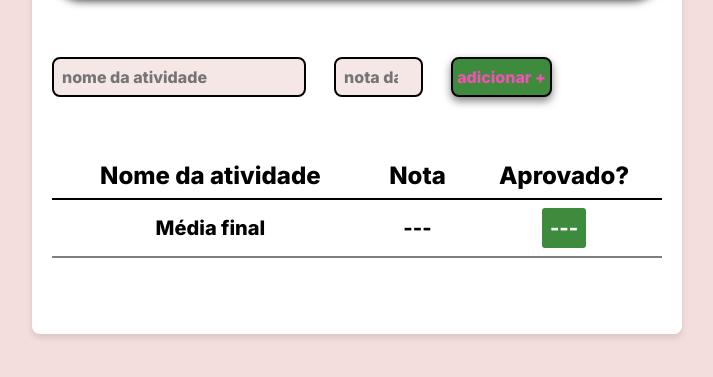
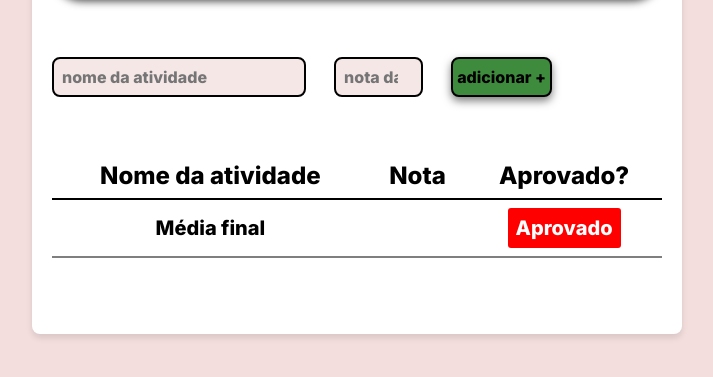
Before and after one commit to joca081/projeto_calculadora_m-dias, a plain HTML site: page index.html in a window 1280 px wide. Shown: the part 235-612 px from the top of the page, without its empty margins (283-996 px from the left). Drawn offline with Linux system fonts and the light colour scheme.

Commit message:
new commit

```diff
--- a/index.html
+++ b/index.html
@@ -34,9 +34,11 @@
             <tbody>
             </tbody>
             <tfoot>
+                <tr>
                 <td>Média final</td>
-                <td id="media-final-valor">---</td>
-                <td id="media-final-resultado"><span class="resultado aprovado">---</span></td>
+                <td id="media-final-valor"></td>
+                <td id="media-final-resultado"><span class="resultado reprovado">Aprovado</span></td>
+                </tr>
             </tfoot>
         </table>
     </div>
--- a/main.css
+++ b/main.css
@@ -67,7 +67,7 @@ form input{
 
 form button {
     background-color: #3E8B3E;
-    color: #f152b4;
+    color: #000;
     border: 2px solid #000;
     padding: 4px 4px;
     border-radius: 8px;
--- a/main.js
+++ b/main.js
@@ -1,6 +1,6 @@
 const form = document.getElementById('form-atividade');
 const imgAprovado = '<img src="./images/aprovado.png" alt="Celebrando" />';
-const imgReprovado = '<img src="./images/reprovado.png" alt="logo" />';
+const imgReprovado = '<img src="./images/reprovado.png" alt="Decepcionado" />';
 const atividades = [];
 const notas = [];
 const spanAprovado = '<span class="resultado aprovado">Aprovado</span>';
@@ -21,7 +21,7 @@ function adicionaLinha() {
     const inputNomeAtividade = document.getElementById('nome-atividade');
     const inputNotaAtividade = document.getElementById('nota-atividade');
 
-    if (atividades.include(inputNomeAtividade.value)) {
+    if (atividades.includes(inputNomeAtividade.value)) {
         alert(`a atividade ${inputNomeAtividade.value} já foi adicionada`);
     } else {
         atividades.push(inputNomeAtividade.value);
@@ -49,7 +49,7 @@ function atualizaMediaFinal() {
     const mediaFinal = calculaMediaFinal();
 
     document.getElementById('media-final-valor').innerHTML = mediaFinal;
-    document.getElementById('media-final-resultado').innerHTML = mediaFinal >= notaMinima ? spanAprovado : spanReprovado;
+    document.getElementById('media-final-resultado').innerHTML = mediaFinal >= notaMinima ? 'Aprovado' : 'Reprovado';
 }
 
 function calculaMediaFinal() {
```
